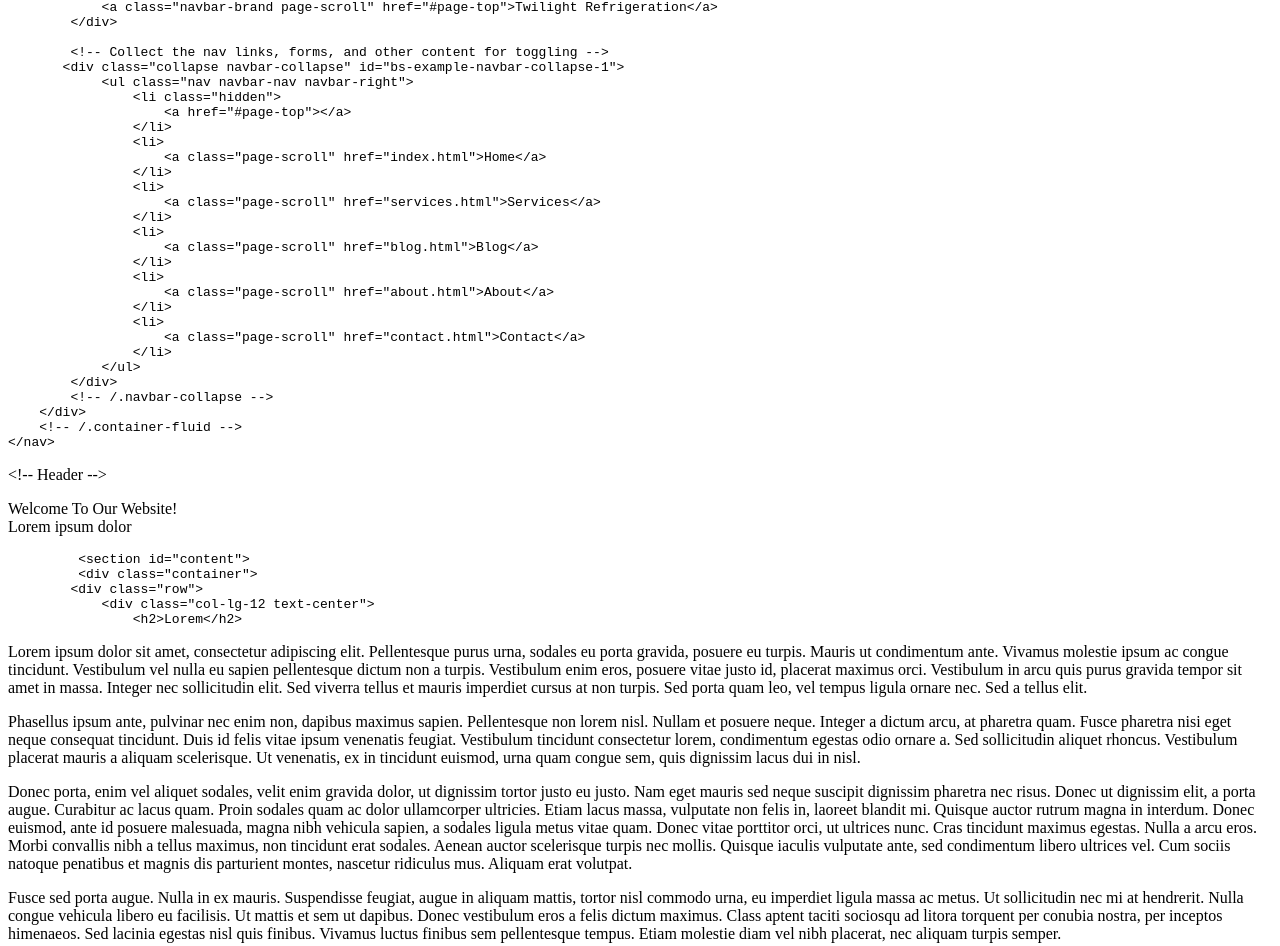
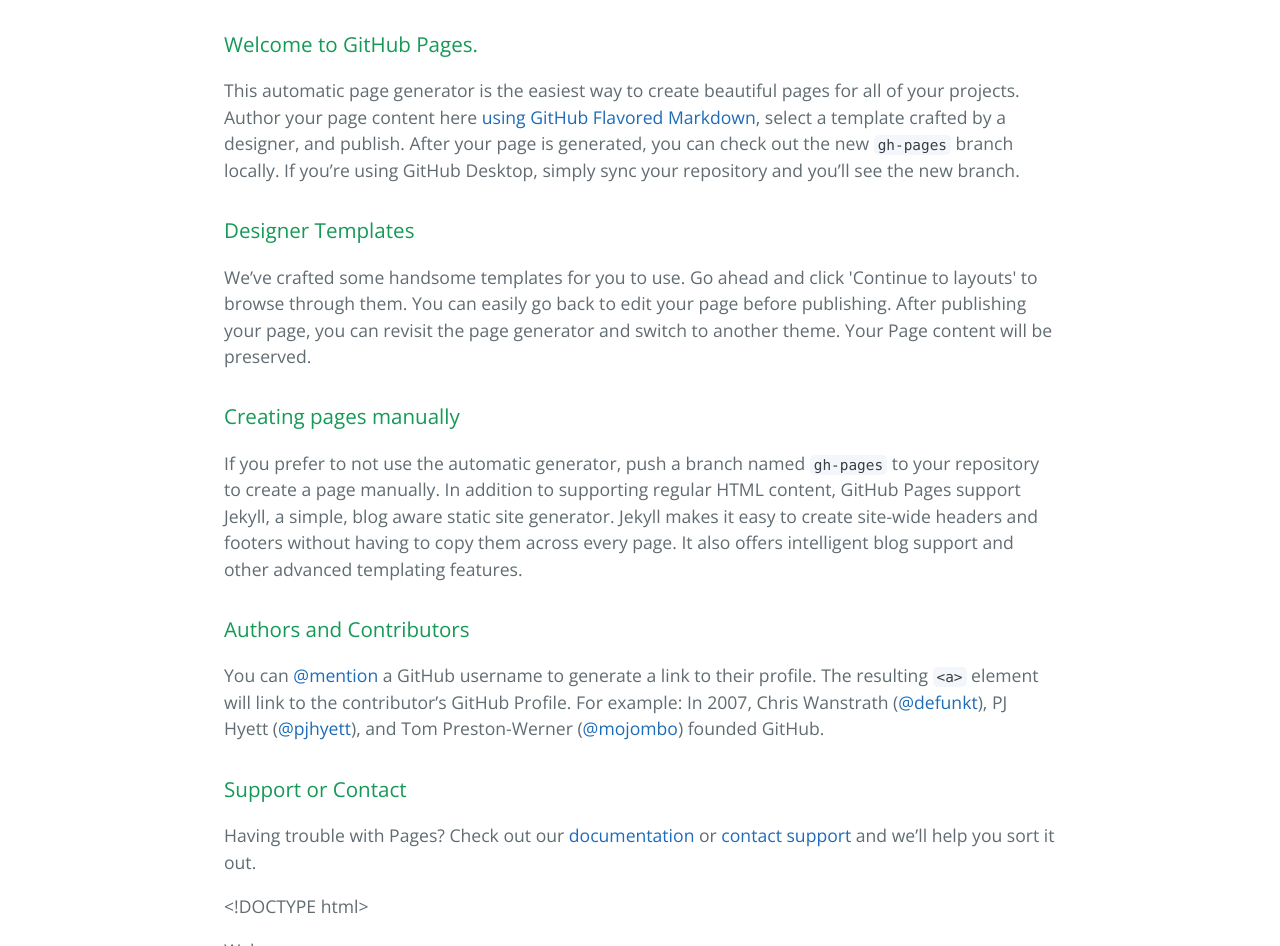
Before and after one commit to admaku/admakuport, a plain HTML site: page index.html in a window 1280 px wide. Shown: the part 273-1219 px from the top of the page. Drawn offline with nearby package versions, Linux system fonts and the light colour scheme.

Commit message:
Replace master branch with page content via GitHub

```diff
--- a/index.html
+++ b/index.html
@@ -1,7 +1,49 @@
 <!DOCTYPE html>
 <html lang="en-us">
   <head>
+    <meta charset="UTF-8">
+    <title>Admaku.GitHub.io by admaku</title>
+    <meta name="viewport" content="width=device-width, initial-scale=1">
+    <link rel="stylesheet" type="text/css" href="stylesheets/normalize.css" media="screen">
+    <link href='https://fonts.googleapis.com/css?family=Open+Sans:400,700' rel='stylesheet' type='text/css'>
+    <link rel="stylesheet" type="text/css" href="stylesheets/stylesheet.css" media="screen">
+    <link rel="stylesheet" type="text/css" href="stylesheets/github-light.css" media="screen">
+  </head>
+  <body>
+    <section class="page-header">
+      <h1 class="project-name">Admaku.GitHub.io</h1>
+      <h2 class="project-tagline"></h2>
+    </section>
 
+    <section class="main-content">
+      <h3>
+<a id="welcome-to-github-pages" class="anchor" href="#welcome-to-github-pages" aria-hidden="true"><span class="octicon octicon-link"></span></a>Welcome to GitHub Pages.</h3>
+
+<p>This automatic page generator is the easiest way to create beautiful pages for all of your projects. Author your page content here <a href="https://guides.github.com/features/mastering-markdown/">using GitHub Flavored Markdown</a>, select a template crafted by a designer, and publish. After your page is generated, you can check out the new <code>gh-pages</code> branch locally. If you’re using GitHub Desktop, simply sync your repository and you’ll see the new branch.</p>
+
+<h3>
+<a id="designer-templates" class="anchor" href="#designer-templates" aria-hidden="true"><span class="octicon octicon-link"></span></a>Designer Templates</h3>
+
+<p>We’ve crafted some handsome templates for you to use. Go ahead and click 'Continue to layouts' to browse through them. You can easily go back to edit your page before publishing. After publishing your page, you can revisit the page generator and switch to another theme. Your Page content will be preserved.</p>
+
+<h3>
+<a id="creating-pages-manually" class="anchor" href="#creating-pages-manually" aria-hidden="true"><span class="octicon octicon-link"></span></a>Creating pages manually</h3>
+
+<p>If you prefer to not use the automatic generator, push a branch named <code>gh-pages</code> to your repository to create a page manually. In addition to supporting regular HTML content, GitHub Pages support Jekyll, a simple, blog aware static site generator. Jekyll makes it easy to create site-wide headers and footers without having to copy them across every page. It also offers intelligent blog support and other advanced templating features.</p>
+
+<h3>
+<a id="authors-and-contributors" class="anchor" href="#authors-and-contributors" aria-hidden="true"><span class="octicon octicon-link"></span></a>Authors and Contributors</h3>
+
+<p>You can <a href="https://github.com/blog/821" class="user-mention">@mention</a> a GitHub username to generate a link to their profile. The resulting <code>&lt;a&gt;</code> element will link to the contributor’s GitHub Profile. For example: In 2007, Chris Wanstrath (<a href="https://github.com/defunkt" class="user-mention">@defunkt</a>), PJ Hyett (<a href="https://github.com/pjhyett" class="user-mention">@pjhyett</a>), and Tom Preston-Werner (<a href="https://github.com/mojombo" class="user-mention">@mojombo</a>) founded GitHub.</p>
+
+<h3>
+<a id="support-or-contact" class="anchor" href="#support-or-contact" aria-hidden="true"><span class="octicon octicon-link"></span></a>Support or Contact</h3>
+
+<p>Having trouble with Pages? Check out our <a href="https://help.github.com/pages">documentation</a> or <a href="https://github.com/contact">contact support</a> and we’ll help you sort it out.</p>
+
+<p>&lt;!DOCTYPE html&gt;</p>
+
+<p></p>
 
 
 <p></p> Welcome
@@ -173,6 +215,8 @@ finibus. Cras efficitur porta gravida.</p>
 
       </p>
 
+<p>/div</p>
+
       <footer class="site-footer">
 
         <span class="site-footer-credits">This page was generated by <a href="https://pages.github.com">GitHub Pages</a> using the <a href="https://github.com/jasonlong/cayman-theme">Cayman theme</a> by <a href="https://twitter.com/jasonlong">Jason Long</a>.</span>
```
Also changed, not shown: params.json (+1 -1 lines).
